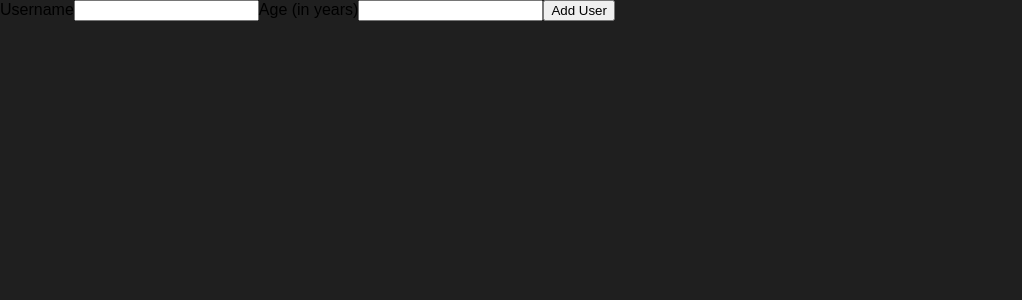
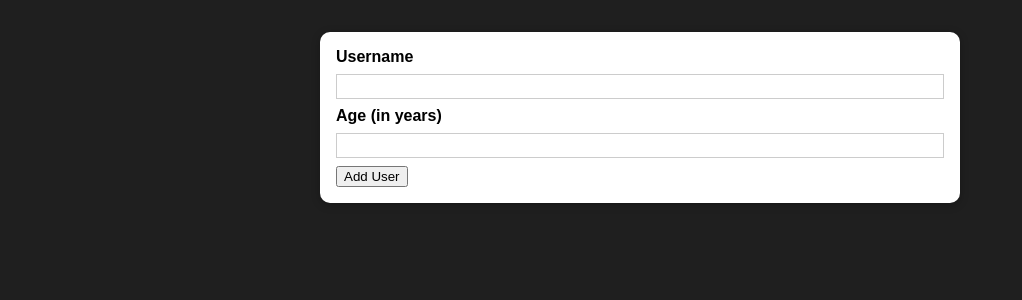
Before and after one commit to falcon-bridge/List_users, a React (Create React App) app: page / in a window 1280 px wide. Shown: the top 300 px of the page, without its empty margins (0-1022 px from the left). Built offline with nearby package versions, Linux system fonts and the light colour scheme.

Commit message:
added a re-usable card component and gave some styles to the AddUser component

```diff
--- /dev/null
+++ b/src/components/UI/Card.js
@@ -0,0 +1,10 @@
+import React from "react";
+
+import styles from "./Card.module.css";
+
+const Card = (props) => {
+  const classes = `${styles.card} ${props.className}`;
+  return <div className={classes}>{props.children}</div>;
+};
+
+export default Card;
--- /dev/null
+++ b/src/components/UI/Card.module.css
@@ -0,0 +1,5 @@
+.card {
+  background: white;
+  box-shadow: 0 2px 8px rgba(0, 0, 0, 0.26);
+  border-radius: 10px;
+}
--- a/src/components/Users/AddUser.js
+++ b/src/components/Users/AddUser.js
@@ -1,4 +1,7 @@
 import React, { useState } from "react";
+
+import Card from "../UI/Card";
+import classes from "./AddUser.module.css";
 
 const AddUser = (props) => {
   //   const [username, setUsername] = useState("");
@@ -9,6 +12,7 @@
   };
 
   return (
+    <Card className={classes.input}>
       <form onSubmit={addUserHandler}>
         <label htmlFor="username">Username</label>
         <input id="username" type="text"></input>
@@ -16,6 +20,7 @@
         <input id="age" type="number"></input>
         <button type="submit">Add User</button>
       </form>
+    </Card>
   );
 };
 
--- /dev/null
+++ b/src/components/Users/AddUser.module.css
@@ -0,0 +1,26 @@
+.input {
+  margin: 2rem auto;
+  padding: 1rem;
+  width: 90%;
+  max-width: 40rem;
+}
+
+.input label {
+  display: block;
+  font-weight: bold;
+  margin-bottom: 0.5rem;
+}
+
+.input input {
+  font: inherit;
+  display: block;
+  width: 100%;
+  border: 1px solid #ccc;
+  padding: 0.15rem;
+  margin-bottom: 0.5rem;
+}
+
+.input input:focus {
+  outline: none;
+  border-color: #4f005f;
+}
```
Lines whose indentation alone changed are shown as unchanged.
